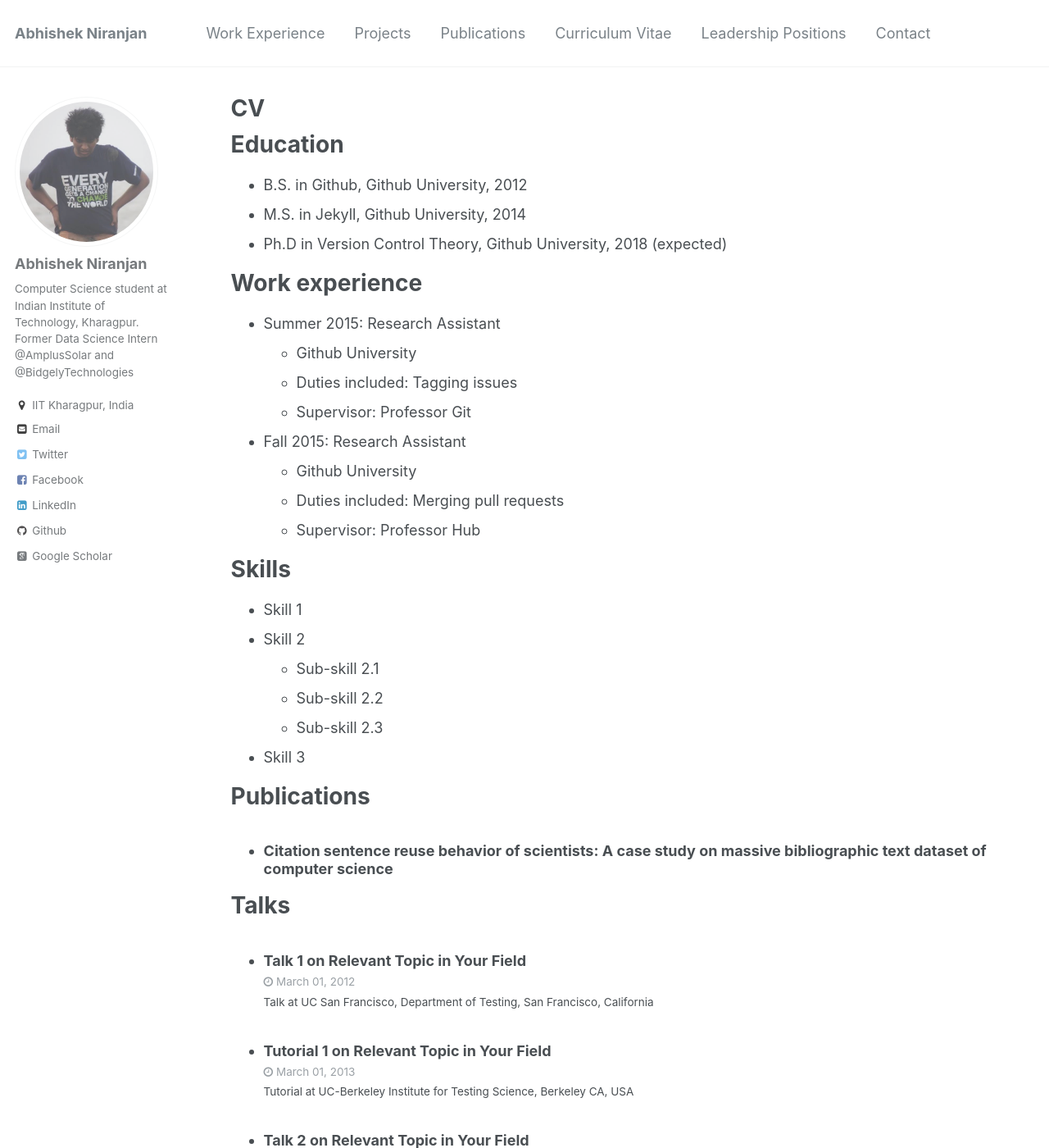
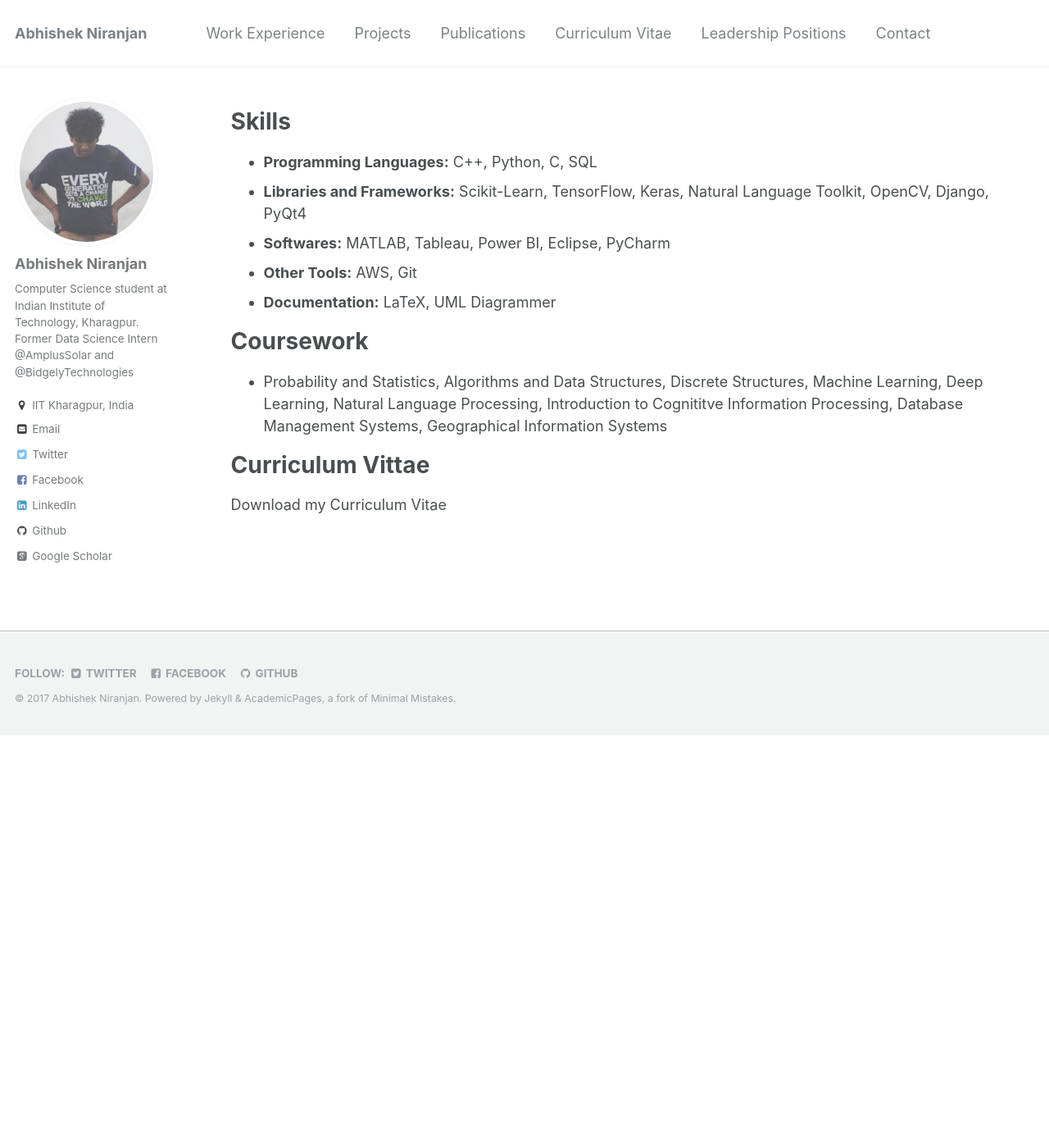
Before and after one commit to abhishek-niranjan/abhishek-niranjan.github.io, a Jekyll site: the page built from _pages/cv.md, in a window 1280 px wide and 1400 px high. Shown: the whole window at 82% size. Built offline with Jekyll 4.4.1, drawn with Linux system fonts in a browser that asks for light colours; some web fonts are replaced; some of the changed text lies outside the part shown.

Commit message:
Modified CV Section

```diff
--- a/_pages/cv.md
+++ b/_pages/cv.md
@@ -1,6 +1,6 @@
 ---
 layout: archive
-title: "CV"
+title: ""
 permalink: /cv/
 author_profile: true
 redirect_from:
@@ -9,51 +9,20 @@ redirect_from:
 
 {% include base_path %}
 
-Education
-======
-* B.S. in Github, Github University, 2012
-* M.S. in Jekyll, Github University, 2014
-* Ph.D in Version Control Theory, Github University, 2018 (expected)
-
-Work experience
-======
-* Summer 2015: Research Assistant
-  * Github University
-  * Duties included: Tagging issues
-  * Supervisor: Professor Git
-
-* Fall 2015: Research Assistant
-  * Github University
-  * Duties included: Merging pull requests
-  * Supervisor: Professor Hub
-
 Skills
 ======
-* Skill 1
-* Skill 2
-  * Sub-skill 2.1
-  * Sub-skill 2.2
-  * Sub-skill 2.3
-* Skill 3
+* **Programming Languages:** C++, Python, C, SQL
+* **Libraries and Frameworks:** Scikit-Learn, TensorFlow, Keras, Natural Language Toolkit, OpenCV, Django, PyQt4
+* **Softwares:** MATLAB, Tableau, Power BI, Eclipse, PyCharm
+* **Other Tools:** AWS, Git
+* **Documentation:** LaTeX, UML Diagrammer
 
-Publications
+
+Coursework
 ======
-  <ul>{% for post in site.publications %}
-    {% include archive-single-cv.html %}
-  {% endfor %}</ul>
+* Probability and Statistics, Algorithms and Data Structures, Discrete Structures, Machine Learning, Deep Learning, Natural Language Processing, Introduction to Cognititve Information Processing, Database Management Systems, Geographical Information Systems
 
-Talks
+
+Curriculum Vittae
 ======
-  <ul>{% for post in site.talks %}
-    {% include archive-single-talk-cv.html %}
-  {% endfor %}</ul>
-
-Teaching
-======
-  <ul>{% for post in site.teaching %}
-    {% include archive-single-cv.html %}
-  {% endfor %}</ul>
-
-Service and leadership
-======
-* Currently signed in to 43 different slack teams
+Download my [Curriculum Vitae](https://abhishek-niranjan.github.io/files/fullcv.pdf)
```
Also changed, not shown: 1 other file.
